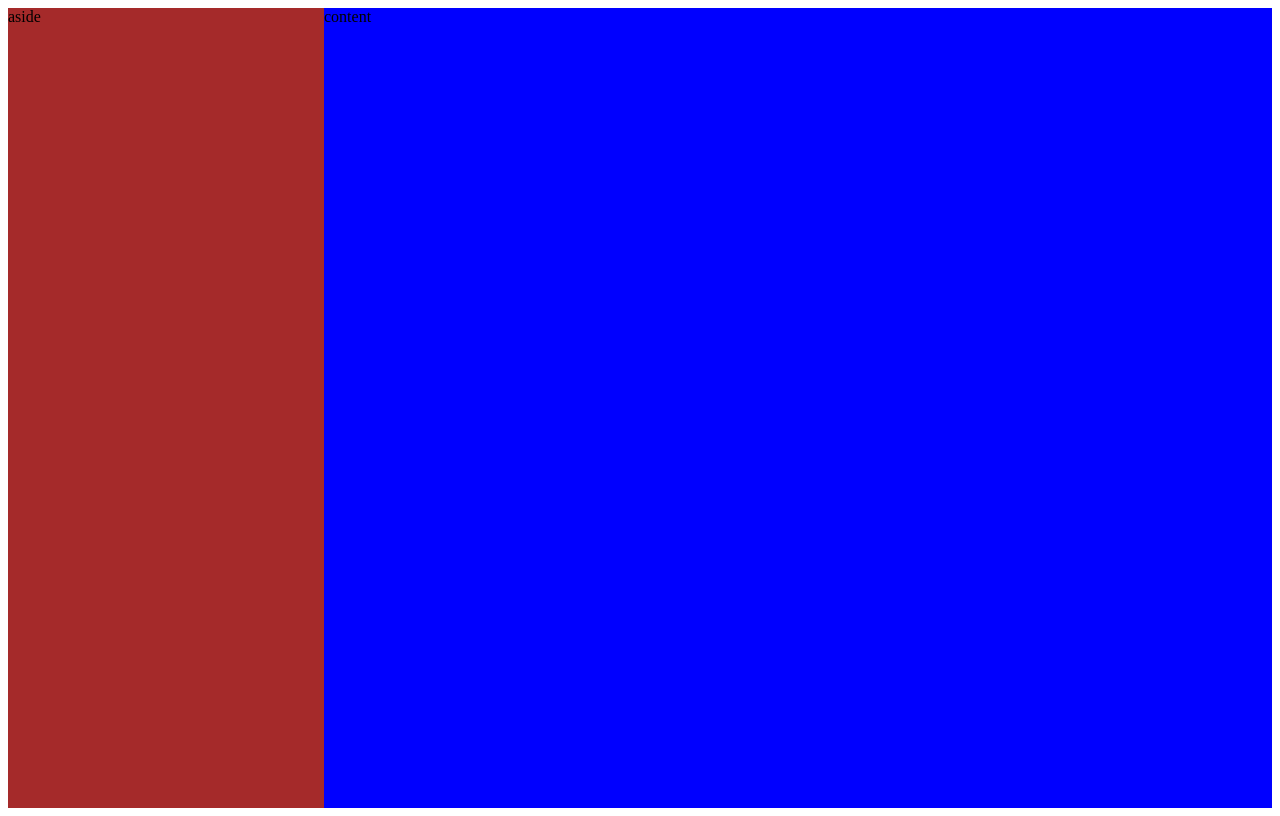
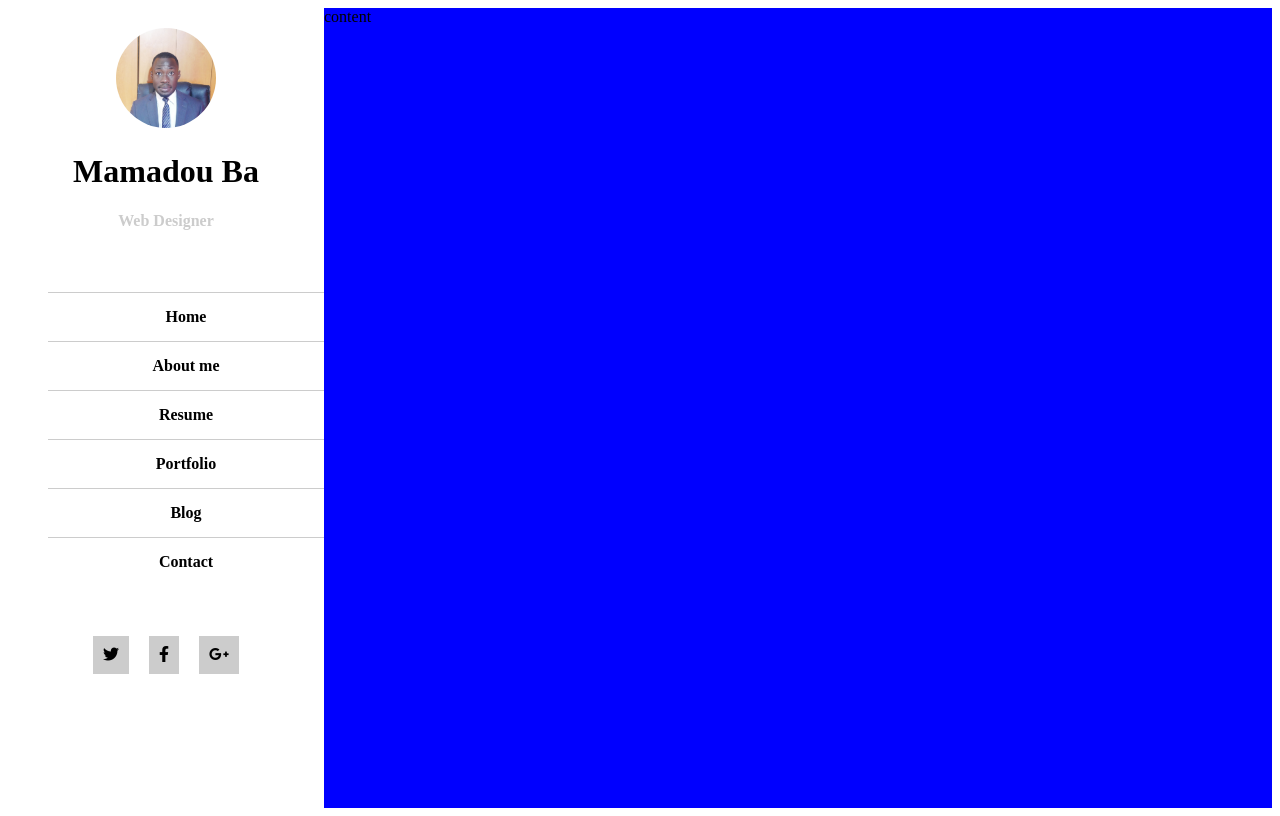
Before and after one commit to Awasow1201/PROJET-PROFESSIONNEL, a plain HTML site: page index.html in a window 1280 px wide. Drawn offline with Linux system fonts and the light colour scheme.

Commit message:
initialisation aside

```diff
--- a/assets/css/style.css
+++ b/assets/css/style.css
@@ -3,6 +3,7 @@
     padding: 0;
     width: 100%;
     height: 100vh;
+
     display: grid;grid-template-columns: 1fr 3fr;
     grid-template-rows: 1fr;
     grid-template-areas: "aside content";
@@ -19,10 +20,79 @@
 
 
 .aside{
-    background-color: brown;
+    background-color: white;
+   text-align: center;
     grid-area: aside;
+    margin-top: 20px;
+   font-family: 'Times New Roman', Times, serif;
 
 }
+
+.image-profil img{
+    border-radius: 50px;
+
+}
+
+.aside-infos p{
+    padding-bottom: 10px;
+    font-weight: bold;
+    color: #ccc;
+
+}
+
+
+.aside-menu{
+    padding-top: 20px;
+    margin: 0 auto;
+}
+
+
+
+
+
+
+.aside-menu ul li a{
+
+    display: block;
+    text-decoration: none;
+    list-style: none;
+    color: black;
+    font-weight: bold;
+    justify-content: center;
+
+
+
+
+}
+
+
+.aside-menu ul li{
+    list-style: none;
+    border-top: 0.1px solid #ccc;
+    padding: 15px;
+
+
+
+
+}
+.aside-menu ul li:hover{
+    background-color: #ccc;
+    opacity: 0.3;
+}
+
+
+.aside-icone{
+    display: flex;
+    justify-content: center;
+    gap: 20px;
+    margin-top: 50px;
+
+}
+.twitter-icone, .facebook-icone, .google-icone{
+    background-color: #ccc;
+    padding: 10px;
+}
+
 
 @media screen and (max-width: 600px){
    .container{
--- a/index.html
+++ b/index.html
@@ -4,13 +4,47 @@
     <meta charset="UTF-8">
     <meta http-equiv="X-UA-Compatible" content="IE=edge">
     <meta name="viewport" content="width=device-width, initial-scale=1.0">
+    <link rel="stylesheet" href="https://cdnjs.cloudflare.com/ajax/libs/font-awesome/6.4.0/css/all.min.css" integrity="sha512-iecdLmaskl7CVkqkXNQ/ZH/XLlvWZOJyj7Yy7tcenmpD1ypASozpmT/E0iPtmFIB46ZmdtAc9eNBvH0H/ZpiBw==" crossorigin="anonymous" referrerpolicy="no-referrer" />
     <title>PROJET-PROFESSIONNEL</title>
     <link rel="stylesheet" href="assets/css/style.css">
 </head>
 <body>
     <div class="container">
         <div class="content">content</div>
-        <div class="aside">aside</div>
+        <div class="aside">
+           <div class="aside-profil">
+            <div class="image-profil">
+                <img src="assets/css/espero.jpg" width="100" alt="image de profile">
+
+            </div>
+            <div class="aside-infos">
+                <h1>Mamadou Ba</h1>
+                <p>Web Designer</p>
+            </div>
+
+           </div>
+           <div class="aside-menu">
+            <ul>
+                <li><a href="#">Home</a></li>
+                <li><a href="#">About me</a></li>
+                <li><a href="#">Resume</a></li>
+                <li><a href="#">Portfolio</a></li>
+                <li><a href="#">Blog</a></li>
+                <li><a href="#">Contact</a></li>
+            </ul>
+           </div>
+           <div class="aside-icone">
+            <div class="twitter-icone">
+                <i class="fa-brands fa-twitter"></i>
+            </div>
+            <div class="facebook-icone">
+                <i class="fa-brands fa-facebook-f"></i>
+            </div>
+            <div class="google-icone">
+                <i class="fa-brands fa-google-plus-g"></i>
+            </div>
+           </div>
+        </div>
     </div>
 
 </body>
```
Also changed, not shown: assets/css/espero.jpg (added).
